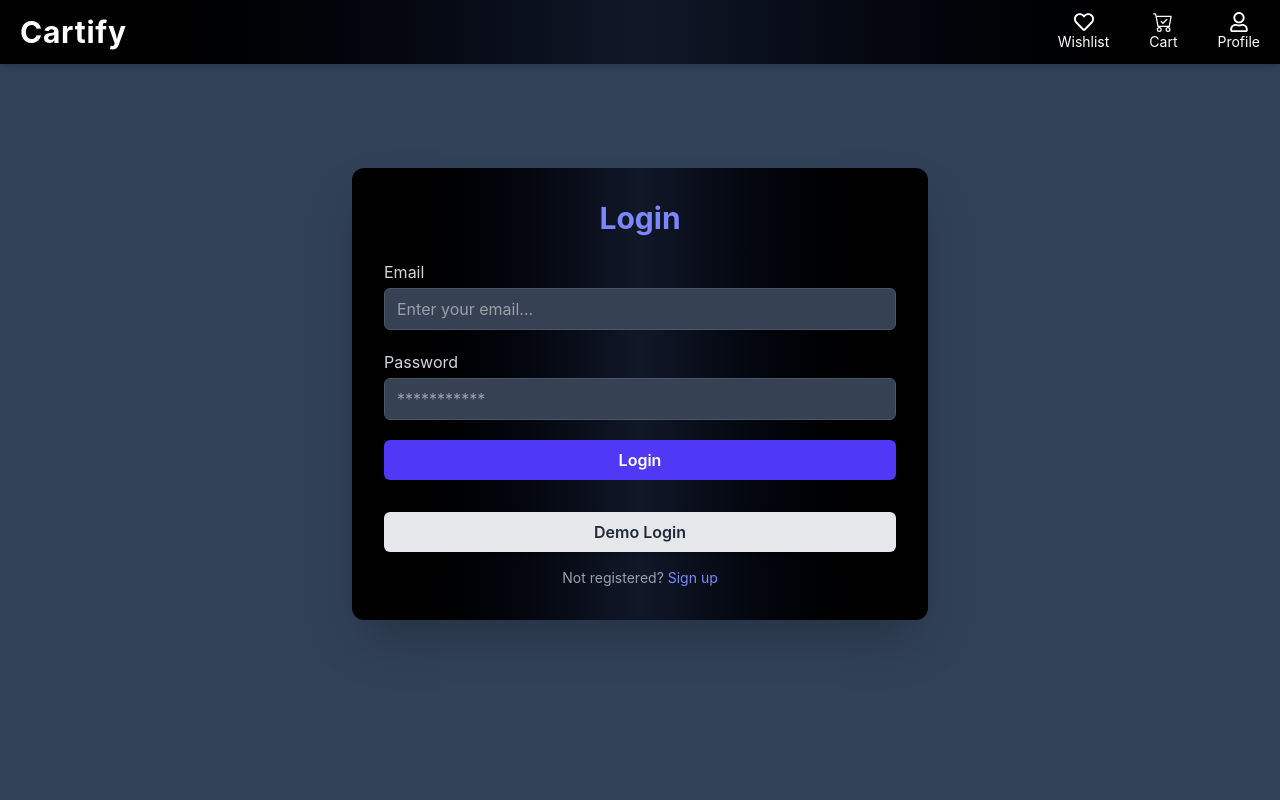
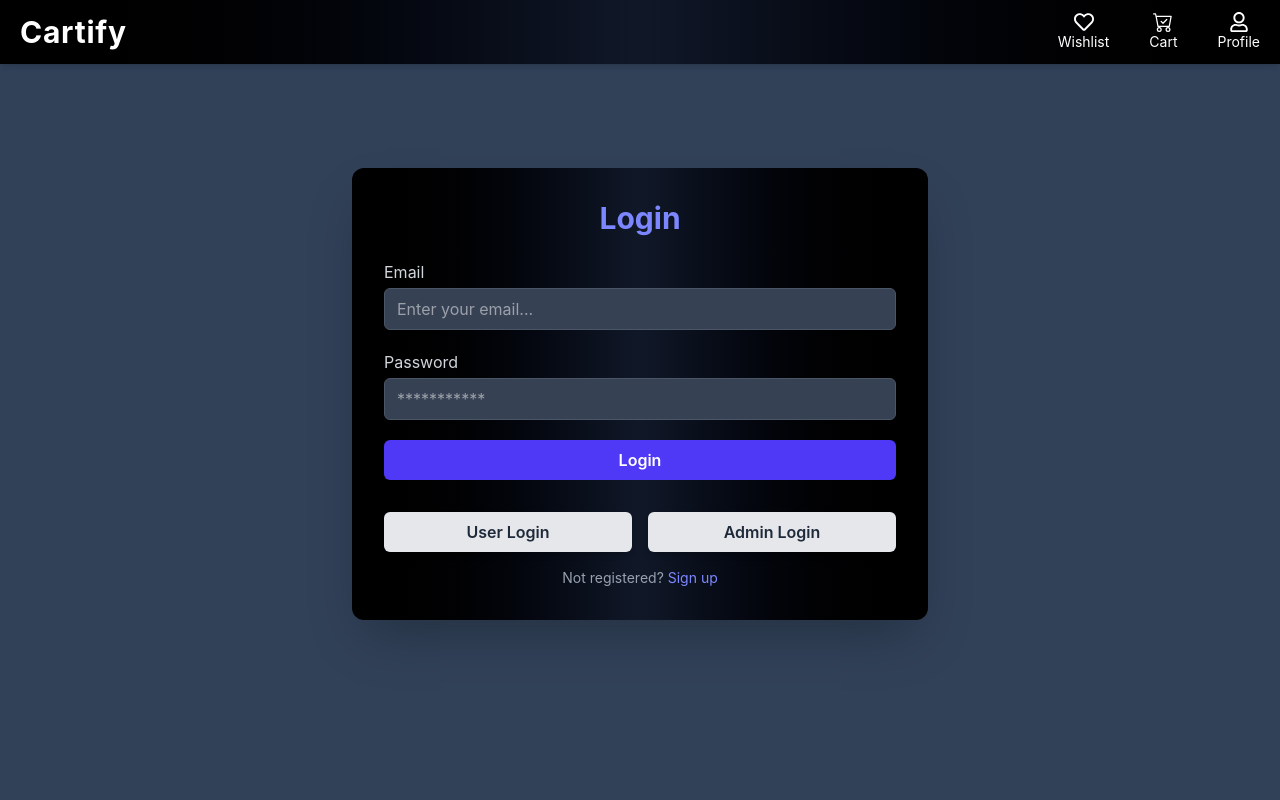
Before and after one commit to 29sahilsolanki/Mern-Stack-Cartify, a React (Vite) app in the folder frontend/: page /login in a window 1280 px wide. Shown: the top 800 px of the page. Built offline with nearby package versions, Linux system fonts and the light colour scheme.

Commit message:
Admin login added

```diff
--- a/frontend/src/Pages/Login.jsx
+++ b/frontend/src/Pages/Login.jsx
@@ -9,8 +9,12 @@ export default function Login() {
     userLogin();
   }
 
-  function handleDemoLogin() {
+  function handleUserLogin() {
     userLogin({ email: "sahil@gmail.com", password: "12345" });
+  }
+
+  function handleAdminLogin() {
+    userLogin({ email: "admin@gmail.com", password: "admin" });
   }
 
   return (
@@ -60,13 +64,22 @@ export default function Login() {
           </button>
 
           {/* Demo Login Button */}
-          <button
-            type="button"
-            onClick={handleDemoLogin}
-            className="w-full bg-gray-200 text-gray-800 font-semibold py-2 rounded-md shadow-md hover:bg-gray-300 transition-transform transform hover:scale-105 mt-3"
-          >
-            Demo Login
-          </button>
+          <div className="flex justify-between gap-4 w-full mt-3">
+            <button
+              type="button"
+              onClick={handleUserLogin}
+              className="cursor-pointer w-1/2 bg-gray-200 text-gray-800 font-semibold py-2 rounded-md shadow-md hover:bg-gray-300 transition-transform transform hover:scale-105"
+            >
+              User Login
+            </button>
+            <button
+              type="button"
+              onClick={handleAdminLogin}
+              className="cursor-pointer w-1/2 bg-gray-200 text-gray-800 font-semibold py-2 rounded-md shadow-md hover:bg-gray-300 transition-transform transform hover:scale-105 "
+            >
+              Admin Login
+            </button>
+          </div>
         </form>
 
         {/* Extra Links */}
```
Also changed, not shown: 2 other files (tests, documents, lock files or other folders).
